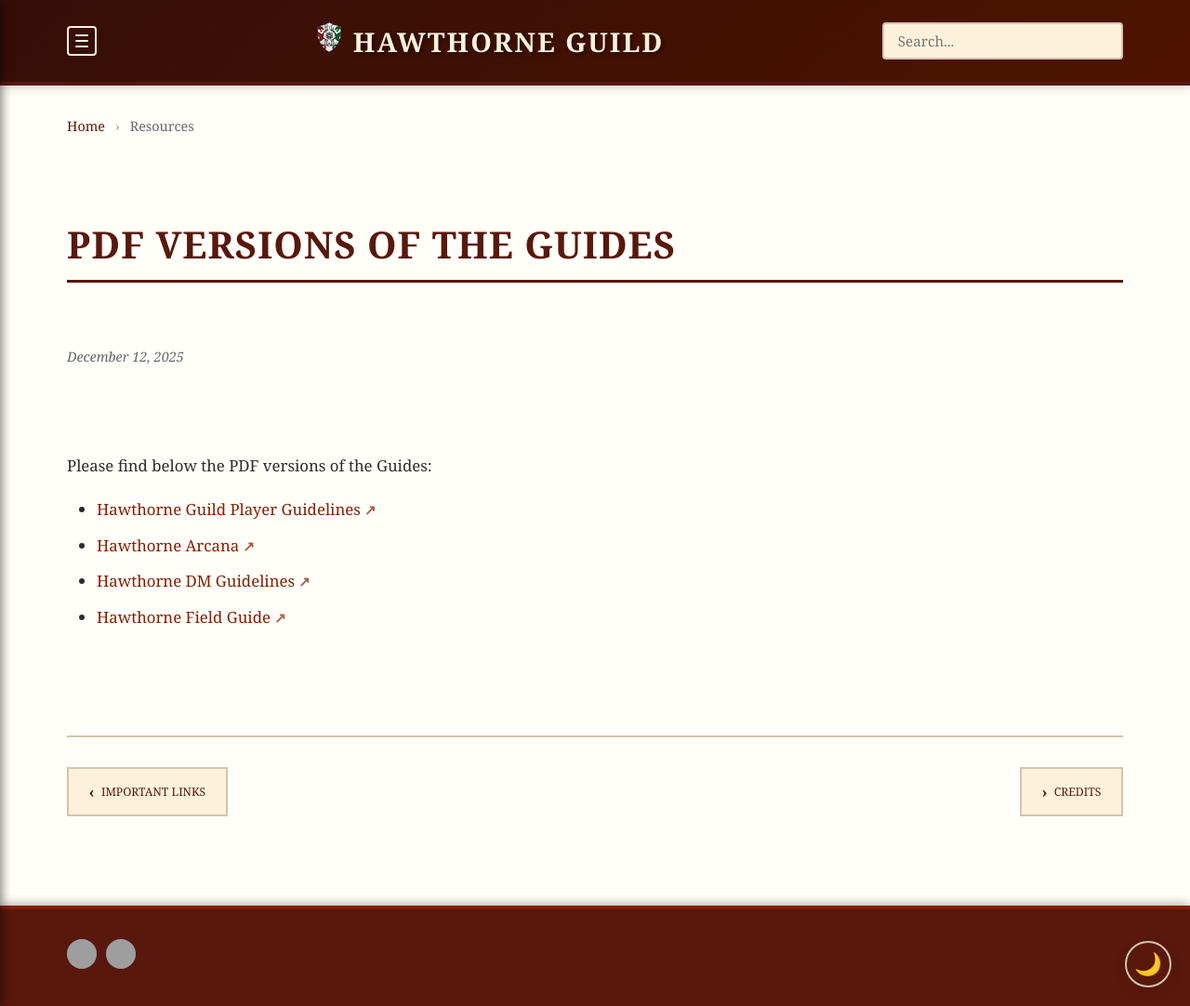
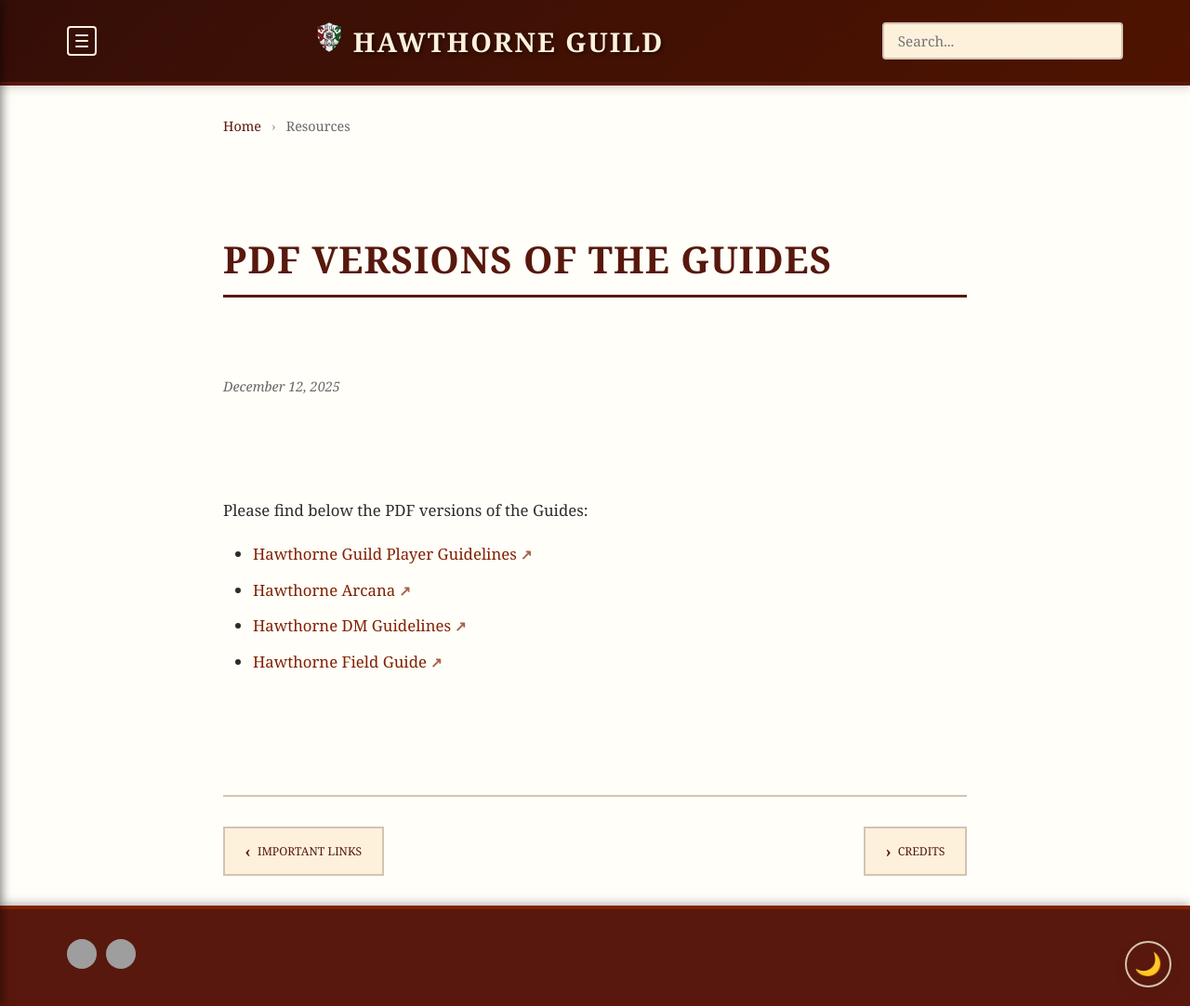
Before and after one commit to coconutswallow/Guides, a Jekyll site: the page built from _resources/PDF-guides.md, in a window 1280 px wide and 1082 px high. Shown: the whole window at 93% size. Built offline with Jekyll 4.4.1, drawn with Linux system fonts in a browser that asks for light colours; comment, search, counter and statistics services are not loaded; grey boxes are pictures that could not be loaded.

Commit message:
Update style.css

```diff
--- a/assets/css/style.css
+++ b/assets/css/style.css
@@ -1467,7 +1467,7 @@
   display: grid;
   /* Main text gets flexible space (1fr), TOC gets fixed 280px */
   grid-template-columns: 1fr 280px;
-  gap: 3rem; /* Space between text and sidebar */
+  gap: 4rem; /* Increased gap for better visual separation */
   align-items: start;
 }
 
@@ -1478,14 +1478,18 @@
   grid-template-columns: 1fr; /* Single column layout */
 }
 
-/* 3. FULL WIDTH ELEMENTS */
-/* These span across both columns */
+/* 3. CONTENT ALIGNMENT & CENTERING */
+/* These items now share the first column and are visually centered */
 .breadcrumb,
 .doc-title,
 .doc-meta,
+.doc-body,
 .doc-footer-nav {
-  grid-column: 1 / -1;
+  grid-column: 1 / 2;
   width: 100%;
+  max-width: 800px; /* Limits width to readable size */
+  margin-left: auto; /* Centers the block horizontally */
+  margin-right: auto; /* Centers the block horizontally */
 }
 
 /* Breadcrumb Navigation */
@@ -1519,7 +1523,7 @@
   font-family: var(--font-header);
   color: var(--color-primary);
   font-size: 2.5em;
-  margin: 0.5em 0;
+  margin: 0.5em auto; /* Auto ensures centering */
   border-bottom: 3px solid var(--color-primary);
   padding-bottom: 0.3em;
 }
@@ -1543,9 +1547,7 @@
 
 /* 4. MAIN BODY TEXT (Left Column) */
 .doc-body {
-  grid-column: 1 / 2;
   min-width: 0;
-  width: auto;
   line-height: 1.8;
   color: var(--color-doc-body);
 }
@@ -1564,7 +1566,7 @@
   max-width: 100%;
   height: auto;
   border-radius: 8px;
-  box-shadow: 0 2px 8px var(--shadow-color-doc-image); /* Restored Shadow */
+  box-shadow: 0 2px 8px var(--shadow-color-doc-image);
   margin: 1.5em 0;
 }
 
@@ -1577,7 +1579,7 @@
   grid-column: 2 / 3;
   position: sticky;
   top: 100px;
-  float: none !important; /* Force disable float */
+  float: none !important;
   width: 100% !important;
   margin: 0 0 2em 0;
   background: var(--color-bg-light);
@@ -1613,7 +1615,7 @@
   color: var(--color-primary);
   text-decoration: none;
   font-size: 0.95em;
-  line-height: 1.4; /* Restored line-height */
+  line-height: 1.4;
   display: block;
   padding: 0.25em 0;
 }
@@ -1648,7 +1650,7 @@
   font-family: var(--font-header);
   text-transform: uppercase;
   font-size: 0.9em;
-  max-width: 45%; /* Restored max-width */
+  max-width: 45%;
 }
 
 .prev-link:hover, .next-link:hover {
@@ -1660,11 +1662,11 @@
 }
 
 .prev-link {
-  margin-right: auto; /* Restored margin for single-button layouts */
+  margin-right: auto;
 }
 
 .next-link {
-  margin-left: auto; /* Restored margin for single-button layouts */
+  margin-left: auto;
   flex-direction: row-reverse;
 }
 
@@ -1673,7 +1675,6 @@
   font-weight: bold;
 }
 
-/* Restored Missing Class */
 .nav-label {
   font-size: 0.85em;
 }
```
